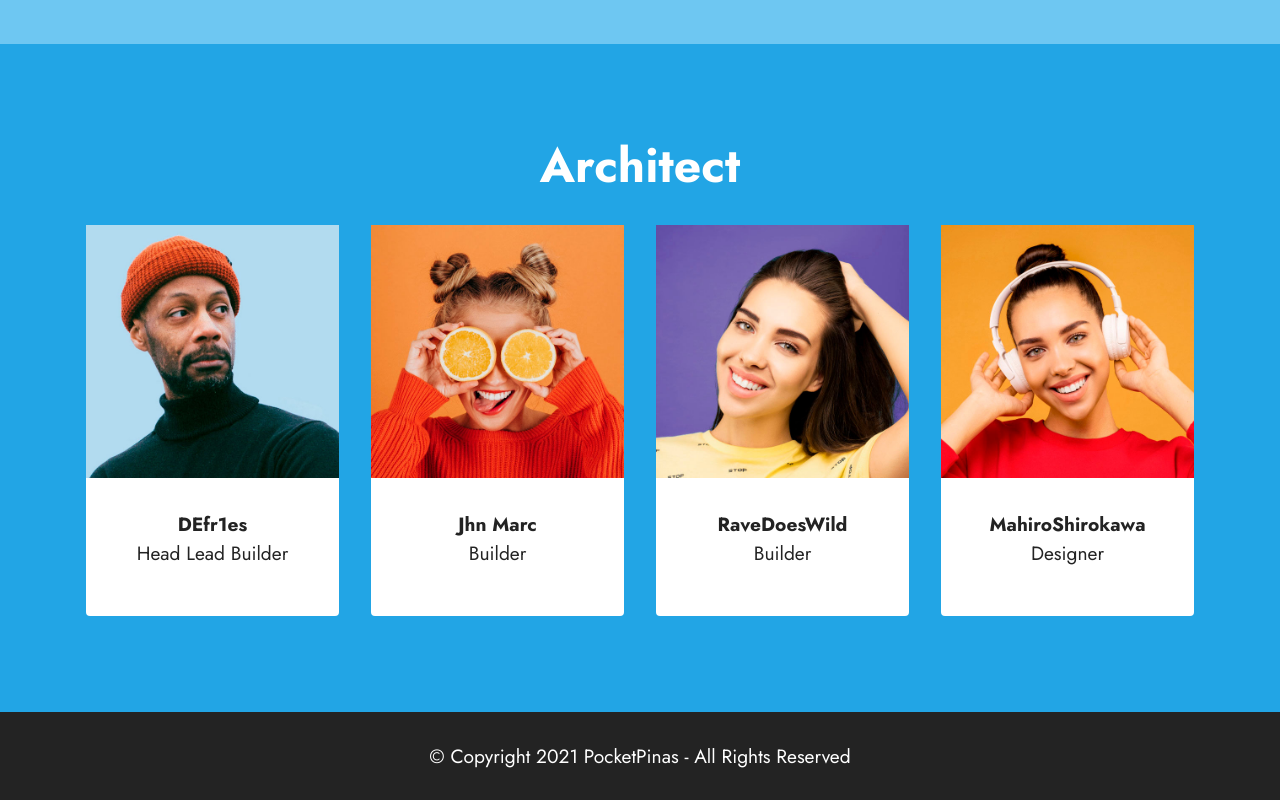
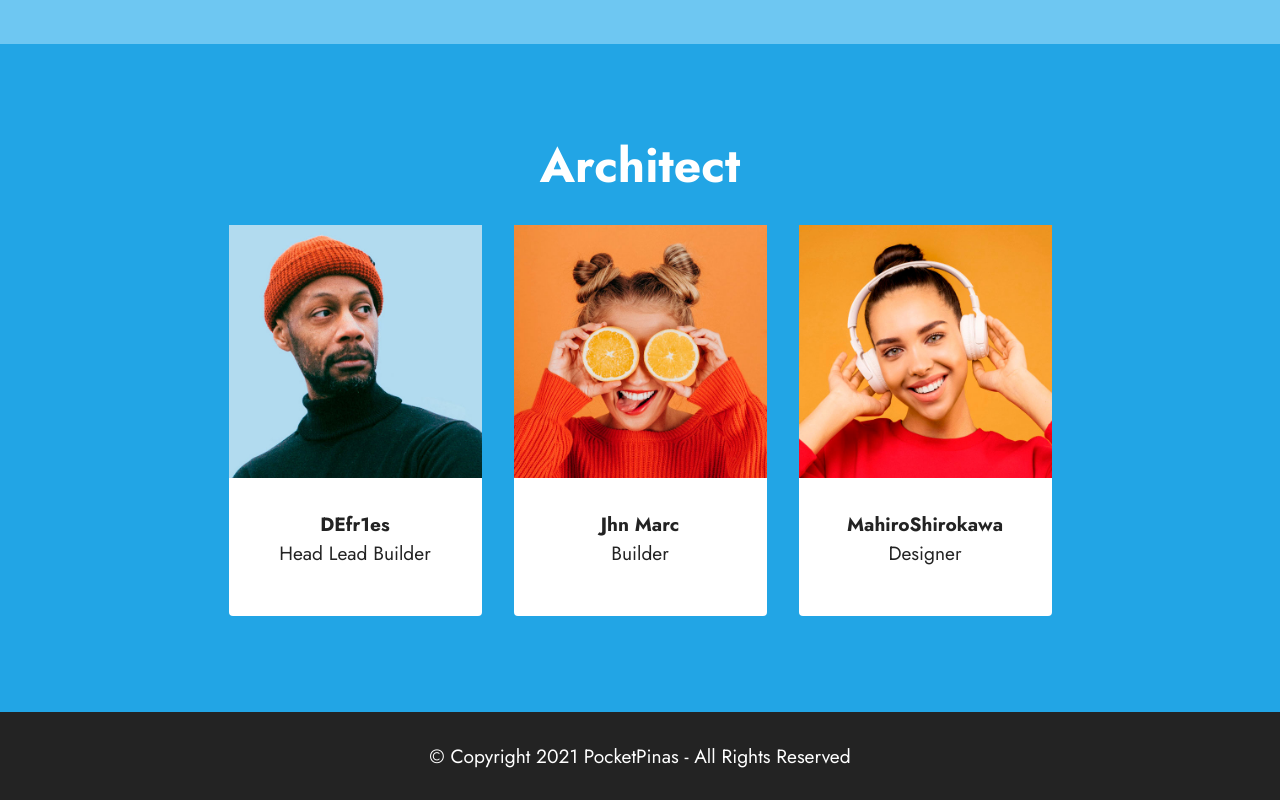
Before and after one commit to lentou/PocketPinas, a plain HTML site: page staffs.html in a window 1280 px wide. Shown: the part 4448-5248 px from the top of the page. Drawn offline with Linux system fonts and the light colour scheme.

Commit message:
Update staffs.html

```diff
--- a/staffs.html
+++ b/staffs.html
@@ -414,21 +414,6 @@
             <div class="col-sm-6 col-lg-3">
                 <div class="card-wrap">
                     <div class="image-wrap">
-                        <img src="assets/images/team3.jpg">
-                    </div>
-                    <div class="content-wrap">
-                        <h5 class="mbr-section-title card-title mbr-fonts-style align-center m-0 display-7"><strong>RaveDoesWild</strong></h5>
-                        <h6 class="mbr-role mbr-fonts-style align-center mb-3 display-7">Builder</h6>
-
-
-
-                    </div>
-                </div>
-            </div>
-
-            <div class="col-sm-6 col-lg-3">
-                <div class="card-wrap">
-                    <div class="image-wrap">
                         <img src="assets/images/team4.jpg">
                     </div>
                     <div class="content-wrap">
```
